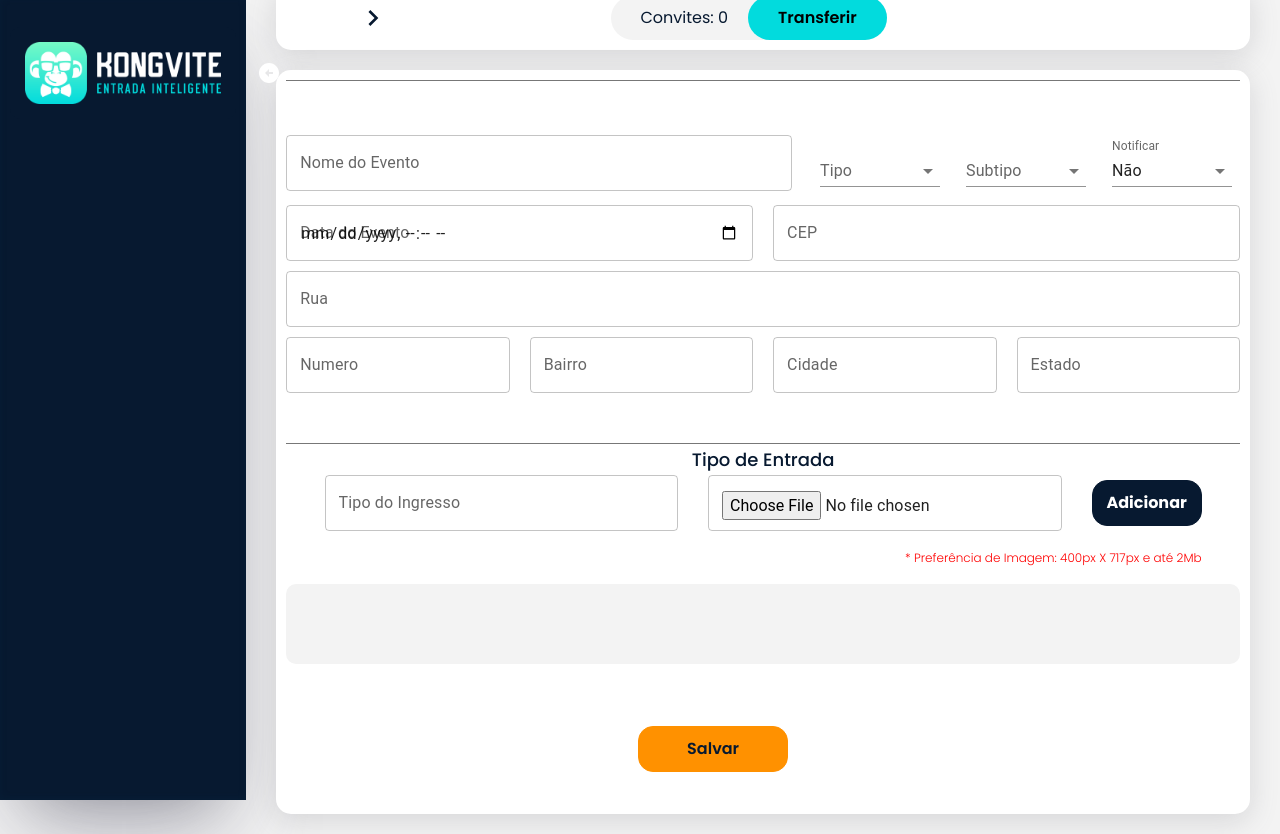
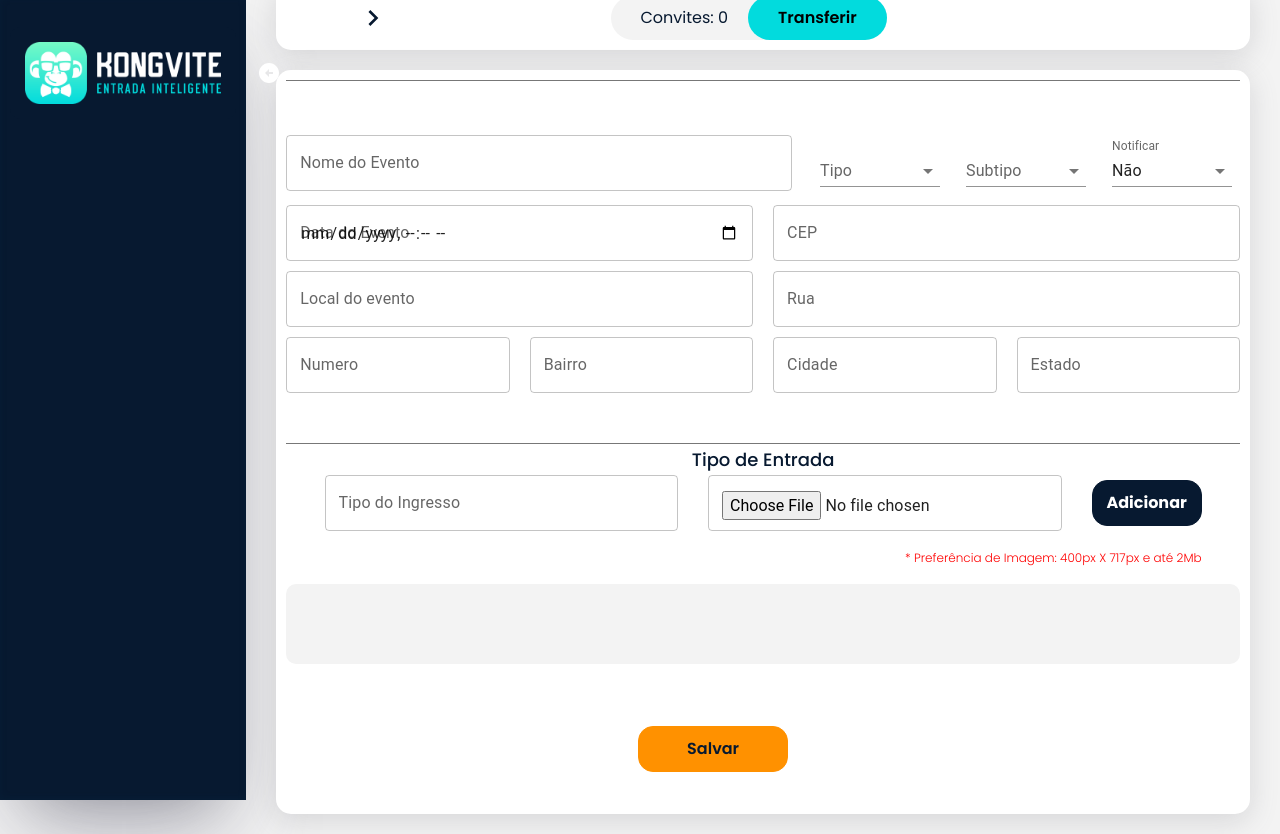
Before and after one commit to AlexdeOliveiraSilva/NextJS_KongVite_FrontEnd, a Next.js app: page /cliente/eventos/edit in a window 1280 px wide. Built offline with nearby package versions, Linux system fonts and the light colour scheme.

Commit message:
feat(layout): final do layout

```diff
--- a/src/app/cliente/eventos/edit/page.js
+++ b/src/app/cliente/eventos/edit/page.js
@@ -21,6 +21,7 @@ export default function EventsEdit() {
   const [name, setName] = useState();
   const [date, setDate] = useState();
   const [address, setAddress] = useState();
+  const [place, setPlace] = useState();
   const [zipcode, setZipcode] = useState();
   const [numberAdress, setNumberAdress] = useState();
   const [neighborhood, setNeighborhood] = useState();
@@ -118,6 +119,7 @@ export default function EventsEdit() {
           body: JSON.stringify({
             id: eventId,
             name: name,
+            place: place,
             date: date,
             address: address,
             zipcode: zipcode,
@@ -278,6 +280,7 @@ export default function EventsEdit() {
 
           setEventData(x);
           setName(x.name);
+          setPlace(x.place);
           setType(x.type);
           setSubType(x.subType);
           setNotifyUsersAboutDeletingInvitations(x.notifyUsersAboutDeletingInvitations);
@@ -386,17 +389,7 @@ export default function EventsEdit() {
       <ToastContainer></ToastContainer>
       {!!imageToShow && <ImageModal close={() => setImageToShow('')} image={imageToShow}></ImageModal>}
       <div className="clienteContent flexc">
-        {/* <div className="adminUsersHeader flexr" style={{ margin: "15px 0" }}>
-          <div className="adminUsersTitle flexr">
-            <h1>Editar Evento{!!eventData && `- ${eventData.name}`}</h1>
-          </div>
-          <div className="adminUsersAdd flexr">
-            <button
-              onClick={(event) => editTheEvent(event)}
-              style={{ minWidth: "150px" }}
-              className="btnOrange">{!!isLoading ? <Loader></Loader> : "Salvar"}</button>
-          </div>
-        </div> */}
+
         <Separator color={"var(--grey-ligth)"} width="100%" height="1px"></Separator>
         <div className="clienteUl flexc" style={{ padding: "20px 0", height: "auto" }}>
           <div className="userAdminDoubleInputs flexr">
@@ -485,6 +478,16 @@ export default function EventsEdit() {
           </div>
           {!!dateError && <p className="errorP">* Preencha uma Data.</p>}
           {!!cepError && <p className="errorP" style={{ textAlign: "right" }}>* Preencha um CEP.</p>}
+          <div className="userAdminDoubleInputs flexr">
+            <TextField
+              onChange={(e) => setPlace(e.target.value)}
+              className="inputStyle"
+              value={place}
+              focused={!!place ? true : false}
+              label={"Local do evento"}
+              id="outlined-size-normal"
+              placeholder={`Local do evento:'`}
+              type="text" />
             <TextField
               onChange={(e) => setAddress(e.target.value)}
               className="inputStyle"
@@ -494,6 +497,7 @@ export default function EventsEdit() {
               id="outlined-size-normal"
               placeholder={`Nome da Rua:'`}
               type="text" />
+          </div>
           <div className="userAdminDoubleInputs flexr">
             <TextField
               onChange={(e) => setNumberAdress(e.target.value)}
--- a/src/app/cliente/novo-evento/page.js
+++ b/src/app/cliente/novo-evento/page.js
@@ -20,6 +20,7 @@ export default function EventsAdd() {
   const { KONG_URL, user, eventsType, eventsSubType } = useContext(GlobalContext);
   const [name, setName] = useState();
   const [date, setDate] = useState();
+  const [place, setPlace] = useState();
   const [address, setAddress] = useState();
   const [zipcode, setZipcode] = useState();
   const [numberAdress, setNumberAdress] = useState();
@@ -110,6 +111,7 @@ export default function EventsAdd() {
             name: name,
             date: date,
             address: address,
+            place: place,
             zipcode: zipcode,
             number: numberAdress,
             neighborhood: neighborhood,
@@ -202,7 +204,7 @@ export default function EventsAdd() {
       }
       const data = await response.json();
 
-      console.log(data)
+
       setCity(data?.localidade)
       setUf(data?.uf)
       setAddress(data?.logradouro)
@@ -313,6 +315,15 @@ export default function EventsAdd() {
           </div>
           {!!dateError && <p className="errorP">* Preencha uma Data.</p>}
           {!!cepError && <p className="errorP" style={{ textAlign: "right" }}>* Preencha um CEP.</p>}
+          <div className="userAdminDoubleInputs flexr">
+            <TextField
+              onChange={(e) => setPlace(e.target.value)}
+              className="inputStyle"
+              label={!!place ? '' : "Local do evento"}
+              value={place || ''}
+              id="outlined-size-normal"
+              placeholder={`Local do evento:'`}
+              type="text" />
             <TextField
               onChange={(e) => setAddress(e.target.value)}
               className="inputStyle"
@@ -321,6 +332,7 @@ export default function EventsAdd() {
               id="outlined-size-normal"
               placeholder={`Nome da Rua:'`}
               type="text" />
+          </div>
           <div className="userAdminDoubleInputs flexr">
             <TextField
               onChange={(e) => setNumberAdress(e.target.value)}
--- a/src/app/convidado/evento/page.js
+++ b/src/app/convidado/evento/page.js
@@ -34,6 +34,7 @@ export default function EventGuest() {
   const [invitesOpen, setInvitesOpen] = useState(false)
 
   const [eventName, setEventName] = useState();
+  const [eventPlace, setEventPlace] = useState();
   const [className, setClassName] = useState();
   const [classGuestId, setClassGuestId] = useState();
 
@@ -279,6 +280,7 @@ export default function EventGuest() {
 
       setClassGuestId(y.classEvent.id);
       setEventName(z.name);
+      setEventPlace(z.place)
       setClassName(y?.classEvent?.name);
       setName(y?.user?.name);
       setPhone(y.user?.phone);
@@ -354,21 +356,22 @@ export default function EventGuest() {
 
 
   useEffect(() => {
-    console.log("1")
+
     setTimeout(() => {
       let x = 0;
-      console.log("2")
+
 
       !!myData && myData?.mainConvidado?.guestsTicketsTypeNumber.map((e) => {
         if (e.available > 0) {
           x = (+x + +e.available)
         }
       })
-      console.log("3", x)
 
+      console.log("xxxx", x)
       setTotalInvites(x)
     }, 1000)
-  }, [typesData])
+
+  }, [typesData, myData])
 
 
   return (
@@ -391,6 +394,7 @@ export default function EventGuest() {
 
       <ClientInfo
         eventName={eventName}
+        place={eventPlace}
         invites={totalInvites}
         date={date} hour={hour}
         tickets={!!myData ? myData?.mainConvidado?.guestsTicketsTypeNumber : []}>
--- a/src/components/ClientInfo/index.jsx
+++ b/src/components/ClientInfo/index.jsx
@@ -10,7 +10,9 @@ import { BsFillTicketPerforatedFill } from "react-icons/bs";
 
 
 
-export default function ClientInfo({ eventName, invites, date, hour, tickets }) {
+export default function ClientInfo({ eventName, place, invites, date, hour, tickets }) {
+
+    const [ticketsSorted, setTicketsSorted] = useState()
 
     const colors = [
         '#0B192E',
@@ -18,6 +20,18 @@ export default function ClientInfo({ eventName, invites, date, hour, tickets })
         '#18A87C',
         '#00E1E2'
     ]
+
+    useEffect(() => {
+        if (tickets) {
+            let x = tickets.sort((a, b) => a.tycketsType?.description.localeCompare(b.tycketsType?.description))
+
+            setTicketsSorted(x)
+        }
+
+    }, [tickets])
+
+    console.log("tick", invites)
+
 
     return (
         <div className="mainClientInfo flexc">
@@ -27,7 +41,7 @@ export default function ClientInfo({ eventName, invites, date, hour, tickets })
                     <div className="iconEventData flexc">
                         <h6>EVENTO</h6>
                         <h1>{eventName}</h1>
-                        <p>Local: { }</p>
+                        <p>Local: {place}</p>
                     </div>
                     <div className="iconEvent flexr"><IoCalendarClearOutline size={40} /></div>
                     <div className="iconEventData flexc">
@@ -37,14 +51,13 @@ export default function ClientInfo({ eventName, invites, date, hour, tickets })
                     </div>
                 </div>
             }
-            {!!invites &&
-                <p>Você possui um total de <span>{invites} convite{invites > 1 ? "s" : ""} disponíve{invites > 1 ? "is" : "l"}</span> {!!invites && invites > 0 ? `, utilize${invites > 1 ? "-os" : ""} conforme a divisão feita abaixo` : ""}.</p>
-            }
+
+            <p>Você possui um total de <span>{invites} convite{invites != 1 ? "s" : ""} disponíve{invites != 1 ? "is" : "l"}</span> {!!invites && invites > 0 ? `, utilize${invites > 1 ? "-os" : ""} conforme a divisão feita abaixo` : ""}.</p>
+
             <div className="typeCardBox flexr">
-                {!!tickets && tickets.sort((a, b) => a.tycketsType?.description.localeCompare(b.tycketsType?.description)).map((e, y) => {
+                {!!ticketsSorted && ticketsSorted.map((e, y) => {
                     const c = colors[y % colors.length];
                     return (
-                        <>
                         <div key={y} className="typeCard flexr" style={{ borderLeft: "10px solid", borderColor: c }}>
                             <div className="typeCardAvaible flexr" style={{ backgroundColor: c }}>{e.number}</div>
                             <div className="typeCardName flexc" style={{ color: c }}>
@@ -55,7 +68,6 @@ export default function ClientInfo({ eventName, invites, date, hour, tickets })
                                 <p>Total de <i>{e.available}</i> disponíveis.</p>
                             </div>
                         </div>
-                        </>
                     )
                 })}
             </div>
--- a/src/components/GuestsInfo/index.jsx
+++ b/src/components/GuestsInfo/index.jsx
@@ -90,7 +90,7 @@ export default function GuestInfo({ self, data, setGuestDeleteId, setDeleteGuest
 
 
             } catch (error) {
-                console.log("5")
+
                 console.log("error:", error)
                 setIsLoading("");
             }
@@ -127,6 +127,7 @@ export default function GuestInfo({ self, data, setGuestDeleteId, setDeleteGuest
     }, [filter])
 
 
+
     return (
         <div className="mainGuestInfo flexc">
             <div className="mainGuestTable flexc">
@@ -156,9 +157,11 @@ export default function GuestInfo({ self, data, setGuestDeleteId, setDeleteGuest
                         <React.Fragment>
                             <div className="GuestInsideLines">
                                 <div className="firstChild">
-                                    <p style={{ backgroundColor: "var(--blue-primary)" }}>SEM DADO</p>
+                                    <p style={{ backgroundColor: "var(--blue-fourth)" }}>{self.tycketsType?.description}</p>
                                 </div>
-                                <div className="secondChild">
+                                <div
+                                    style={{ fontWeight: "bold" }}
+                                    className="secondChild">
                                     {self.name}
                                 </div>
                                 <div className="trhirdChild flexr">
```
Lines whose indentation alone changed are shown as unchanged.
